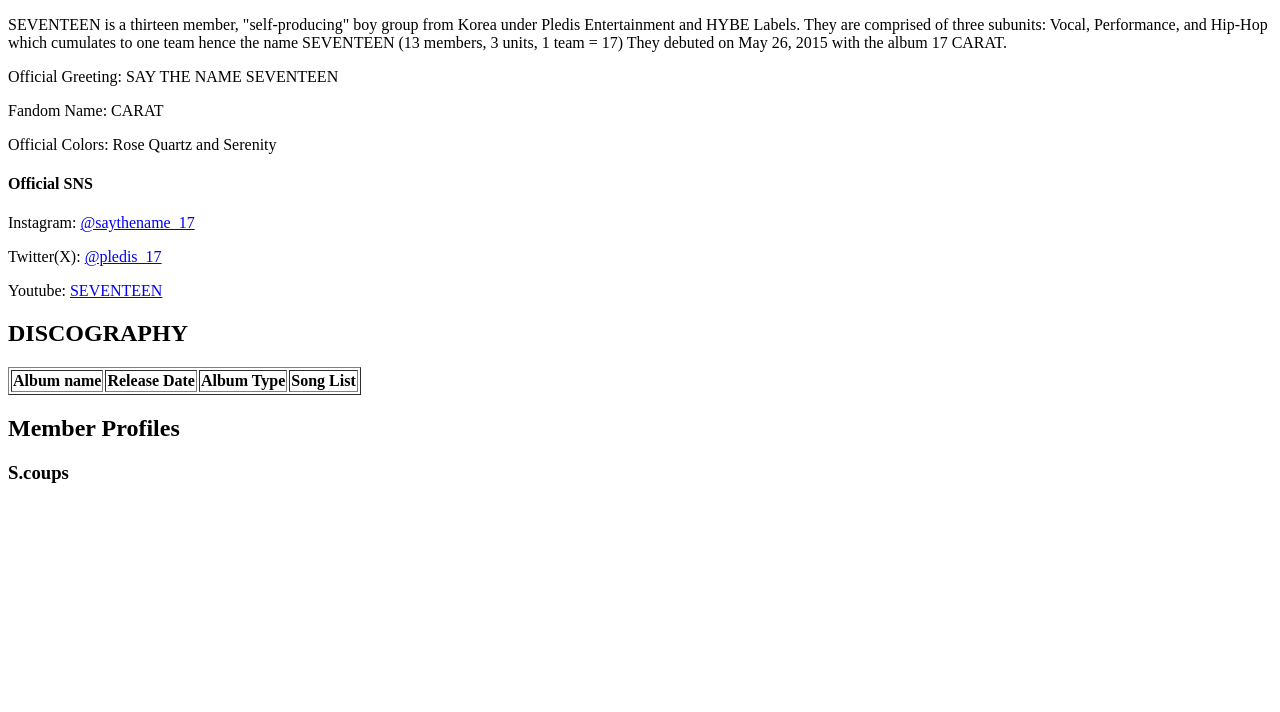
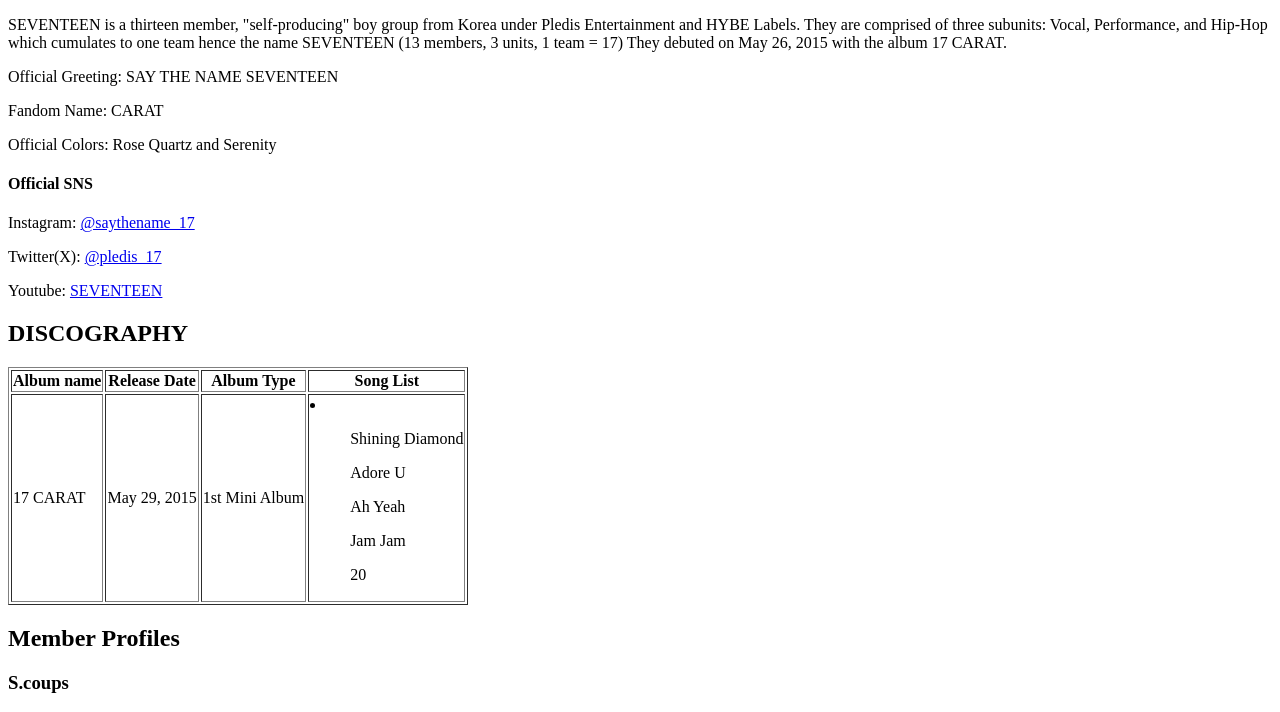
Before and after one commit to lml235/sandbox, a plain HTML site: page index.html in a window 1280 px wide. Shown: the part 105-817 px from the top of the page. Drawn offline with Linux system fonts and the light colour scheme.

Commit message:
Update index.html

```diff
--- a/index.html
+++ b/index.html
@@ -22,10 +22,27 @@
 
         <h2>DISCOGRAPHY</h2>
         <table border="1">
-            <th>Album name</th>
-            <th>Release Date</th>
-            <th>Album Type</th>
-            <th>Song List</th>
+            <tr>
+                <th>Album name</th>
+                <th>Release Date</th>
+                <th>Album Type</th>
+                <th>Song List</th>
+            </tr>
+
+            <tr>
+                <td>17 CARAT</td>
+                <td>May 29, 2015</td>
+                <td>1st Mini Album</td>
+                <td>
+                    <li>
+                        <ol>Shining Diamond</ol>
+                        <ol>Adore U</ol>
+                        <ol>Ah Yeah</ol>
+                        <ol>Jam Jam</ol>
+                        <ol>20</ol>
+                    </li>
+                </td>
+            </tr>
         </table>
 
 
```
